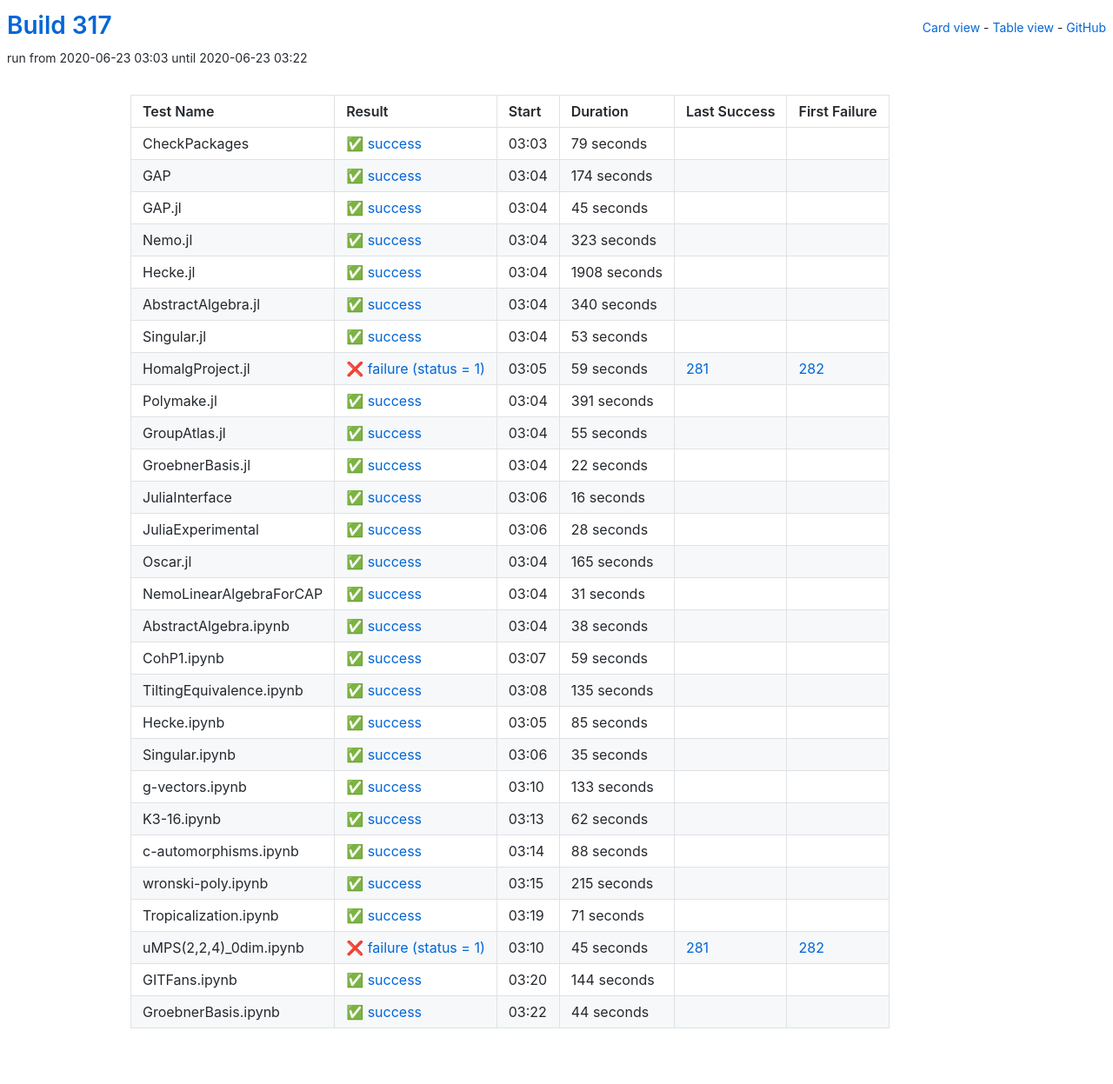
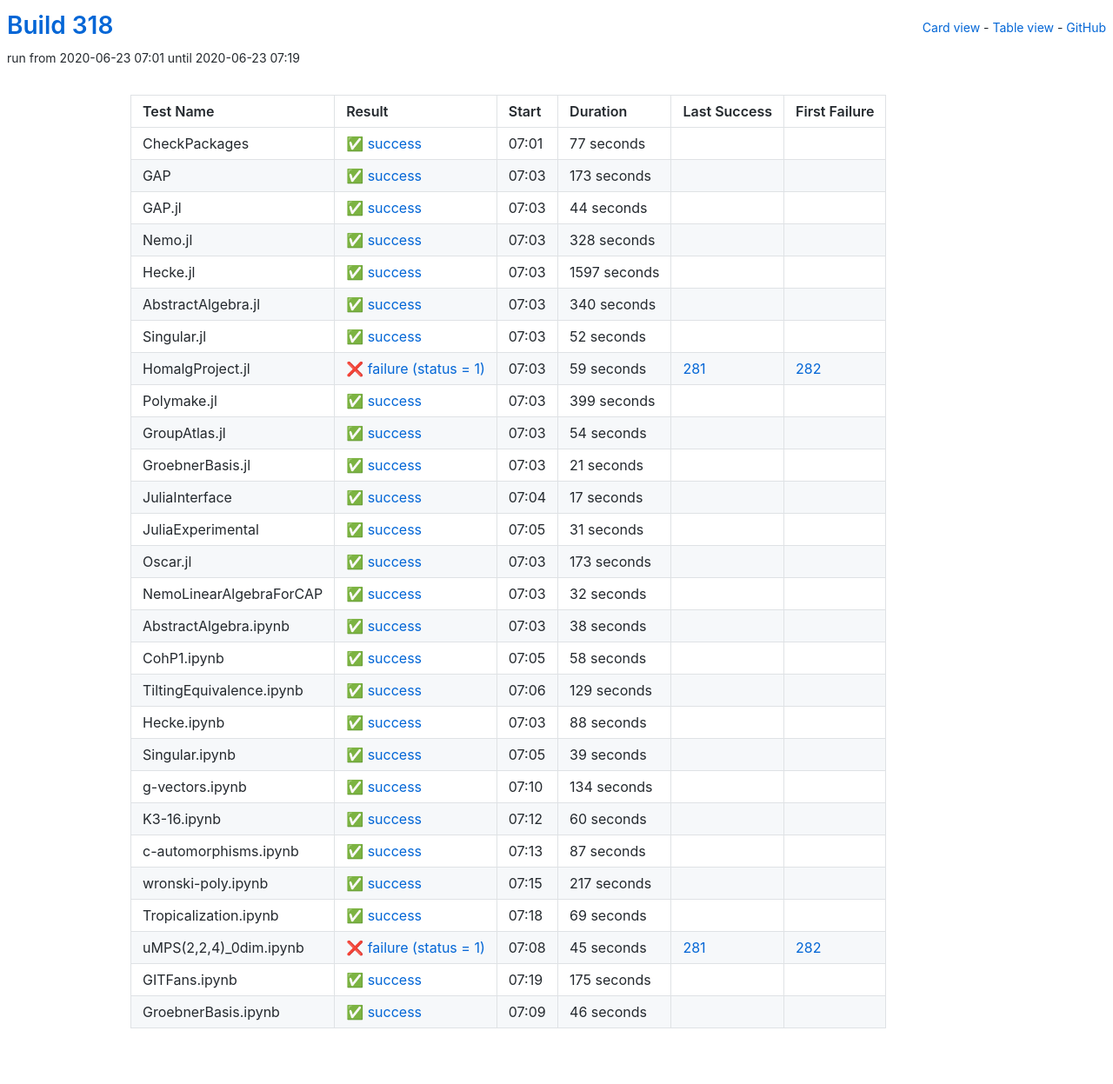
Before and after one commit to oscar-system/oscar-ci-status-stable, a Jekyll site: the page built from table.html, in a window 1280 px wide. Shown: the whole page at 87% size. Built offline with Jekyll 4.4.1, drawn with Linux system fonts in a browser that asks for light colours.

Commit message:
Build #318

```diff
--- a/_data/ci.yml
+++ b/_data/ci.yml
@@ -1,6 +1,6 @@
 ---
-build: 317
-build_url: https://oscarci.mathematik.uni-kl.de/job/oscar-stable/317/
+build: 318
+build_url: https://oscarci.mathematik.uni-kl.de/job/oscar-stable/318/
 job: oscar-stable
 organization: oscar-system
 repo: oscar-ci-status-stable
@@ -8,68 +8,68 @@ repourl: https://github.com/oscar-system/oscar-ci-status-stable
 tests:
 - name: CheckPackages
   id: checkpackages
-  log: https://oscarci.mathematik.uni-kl.de/job/oscar-stable/317/artifact/logs/build-317/CheckPackages.log
-  start: 2020-06-23 03:03
+  log: https://oscarci.mathematik.uni-kl.de/job/oscar-stable/318/artifact/logs/build-318/CheckPackages.log
+  start: 2020-06-23 07:01
   success: true
   exitcode: 0
   status: success
-  duration: 79
+  duration: 77
   last_success: false
   last_success_url:
   first_failure: false
   first_failure_url:
 - name: GAP
   id: gap
-  log: https://oscarci.mathematik.uni-kl.de/job/oscar-stable/317/artifact/logs/build-317/GAP.log
-  start: 2020-06-23 03:04
+  log: https://oscarci.mathematik.uni-kl.de/job/oscar-stable/318/artifact/logs/build-318/GAP.log
+  start: 2020-06-23 07:03
   success: true
   exitcode: 0
   status: success
-  duration: 174
+  duration: 173
   last_success: false
   last_success_url:
   first_failure: false
   first_failure_url:
 - name: GAP.jl
   id: gap-jl
-  log: https://oscarci.mathematik.uni-kl.de/job/oscar-stable/317/artifact/logs/build-317/GAP.jl.log
-  start: 2020-06-23 03:04
+  log: https://oscarci.mathematik.uni-kl.de/job/oscar-stable/318/artifact/logs/build-318/GAP.jl.log
+  start: 2020-06-23 07:03
   success: true
   exitcode: 0
   status: success
-  duration: 45
+  duration: 44
   last_success: false
   last_success_url:
   first_failure: false
   first_failure_url:
 - name: Nemo.jl
   id: nemo-jl
-  log: https://oscarci.mathematik.uni-kl.de/job/oscar-stable/317/artifact/logs/build-317/Nemo.jl.log
-  start: 2020-06-23 03:04
+  log: https://oscarci.mathematik.uni-kl.de/job/oscar-stable/318/artifact/logs/build-318/Nemo.jl.log
+  start: 2020-06-23 07:03
   success: true
   exitcode: 0
   status: success
-  duration: 323
+  duration: 328
   last_success: false
   last_success_url:
   first_failure: false
   first_failure_url:
 - name: Hecke.jl
   id: hecke-jl
-  log: https://oscarci.mathematik.uni-kl.de/job/oscar-stable/317/artifact/logs/build-317/Hecke.jl.log
-  start: 2020-06-23 03:04
+  log: https://oscarci.mathematik.uni-kl.de/job/oscar-stable/318/artifact/logs/build-318/Hecke.jl.log
+  start: 2020-06-23 07:03
   success: true
   exitcode: 0
   status: success
-  duration: 1908
+  duration: 1597
   last_success: false
   last_success_url:
   first_failure: false
   first_failure_url:
 - name: AbstractAlgebra.jl
   id: abstractalgebra-jl
-  log: https://oscarci.mathematik.uni-kl.de/job/oscar-stable/317/artifact/logs/build-317/AbstractAlgebra.jl.log
-  start: 2020-06-23 03:04
+  log: https://oscarci.mathematik.uni-kl.de/job/oscar-stable/318/artifact/logs/build-318/AbstractAlgebra.jl.log
+  start: 2020-06-23 07:03
   success: true
   exitcode: 0
   status: success
@@ -80,20 +80,20 @@ tests:
   first_failure_url:
 - name: Singular.jl
   id: singular-jl
-  log: https://oscarci.mathematik.uni-kl.de/job/oscar-stable/317/artifact/logs/build-317/Singular.jl.log
-  start: 2020-06-23 03:04
+  log: https://oscarci.mathematik.uni-kl.de/job/oscar-stable/318/artifact/logs/build-318/Singular.jl.log
+  start: 2020-06-23 07:03
   success: true
   exitcode: 0
   status: success
-  duration: 53
+  duration: 52
   last_success: false
   last_success_url:
   first_failure: false
   first_failure_url:
 - name: HomalgProject.jl
   id: homalgproject-jl
-  log: https://oscarci.mathematik.uni-kl.de/job/oscar-stable/317/artifact/logs/build-317/HomalgProject.jl.log
-  start: 2020-06-23 03:05
+  log: https://oscarci.mathematik.uni-kl.de/job/oscar-stable/318/artifact/logs/build-318/HomalgProject.jl.log
+  start: 2020-06-23 07:03
   success: false
   exitcode: 1
   status: failure
@@ -104,80 +104,56 @@ tests:
   first_failure_url: https://oscarci.mathematik.uni-kl.de/job/oscar-stable/282/
 - name: Polymake.jl
   id: polymake-jl
-  log: https://oscarci.mathematik.uni-kl.de/job/oscar-stable/317/artifact/logs/build-317/Polymake.jl.log
-  start: 2020-06-23 03:04
+  log: https://oscarci.mathematik.uni-kl.de/job/oscar-stable/318/artifact/logs/build-318/Polymake.jl.log
+  start: 2020-06-23 07:03
   success: true
   exitcode: 0
   status: success
-  duration: 391
+  duration: 399
   last_success: false
   last_success_url:
   first_failure: false
   first_failure_url:
 - name: GroupAtlas.jl
   id: groupatlas-jl
-  log: https://oscarci.mathematik.uni-kl.de/job/oscar-stable/317/artifact/logs/build-317/GroupAtlas.jl.log
-  start: 2020-06-23 03:04
+  log: https://oscarci.mathematik.uni-kl.de/job/oscar-stable/318/artifact/logs/build-318/GroupAtlas.jl.log
+  start: 2020-06-23 07:03
   success: true
   exitcode: 0
   status: success
-  duration: 55
+  duration: 54
   last_success: false
   last_success_url:
   first_failure: false
   first_failure_url:
 - name: GroebnerBasis.jl
   id: groebnerbasis-jl
-  log: https://oscarci.mathematik.uni-kl.de/job/oscar-stable/317/artifact/logs/build-317/GroebnerBasis.jl.log
-  start: 2020-06-23 03:04
+  log: https://oscarci.mathematik.uni-kl.de/job/oscar-stable/318/artifact/logs/build-318/GroebnerBasis.jl.log
+  start: 2020-06-23 07:03
   success: true
   exitcode: 0
   status: success
-  duration: 22
+  duration: 21
   last_success: false
   last_success_url:
   first_failure: false
   first_failure_url:
 - name: JuliaInterface
   id: juliainterface
-  log: https://oscarci.mathematik.uni-kl.de/job/oscar-stable/317/artifact/logs/build-317/JuliaInterface.log
-  start: 2020-06-23 03:06
+  log: https://oscarci.mathematik.uni-kl.de/job/oscar-stable/318/artifact/logs/build-318/JuliaInterface.log
+  start: 2020-06-23 07:04
   success: true
   exitcode: 0
   status: success
-  duration: 16
+  duration: 17
   last_success: false
   last_success_url:
   first_failure: false
   first_failure_url:
 - name: JuliaExperimental
   id: juliaexperimental
-  log: https://oscarci.mathematik.uni-kl.de/job/oscar-stable/317/artifact/logs/build-317/JuliaExperimental.log
-  start: 2020-06-23 03:06
-  success: true
-  exitcode: 0
-  status: success
-  duration: 28
-  last_success: false
-  last_success_url:
-  first_failure: false
-  first_failure_url:
-- name: Oscar.jl
-  id: oscar-jl
-  log: https://oscarci.mathematik.uni-kl.de/job/oscar-stable/317/artifact/logs/build-317/Oscar.jl.log
-  start: 2020-06-23 03:04
-  success: true
-  exitcode: 0
-  status: success
-  duration: 165
-  last_success: false
-  last_success_url:
-  first_failure: false
-  first_failure_url:
-- name: NemoLinearAlgebraForCAP
-  id: nemolinearalgebraforcap
-  log: https://oscarci.mathematik.uni-kl.de/job/oscar-stable/317/artifact/logs/build-317/NemoLinearAlgebraForCAP.log
-  start: 2020-06-23 03:04
+  log: https://oscarci.mathematik.uni-kl.de/job/oscar-stable/318/artifact/logs/build-318/JuliaExperimental.log
+  start: 2020-06-23 07:05
   success: true
   exitcode: 0
   status: success
@@ -186,10 +162,34 @@ tests:
   last_success_url:
   first_failure: false
   first_failure_url:
+- name: Oscar.jl
+  id: oscar-jl
+  log: https://oscarci.mathematik.uni-kl.de/job/oscar-stable/318/artifact/logs/build-318/Oscar.jl.log
+  start: 2020-06-23 07:03
+  success: true
+  exitcode: 0
+  status: success
+  duration: 173
+  last_success: false
+  last_success_url:
+  first_failure: false
+  first_failure_url:
+- name: NemoLinearAlgebraForCAP
+  id: nemolinearalgebraforcap
+  log: https://oscarci.mathematik.uni-kl.de/job/oscar-stable/318/artifact/logs/build-318/NemoLinearAlgebraForCAP.log
+  start: 2020-06-23 07:03
+  success: true
+  exitcode: 0
+  status: success
+  duration: 32
+  last_success: false
+  last_success_url:
+  first_failure: false
+  first_failure_url:
 - name: AbstractAlgebra.ipynb
   id: abstractalgebra-ipynb
-  log: https://oscarci.mathematik.uni-kl.de/job/oscar-stable/317/artifact/logs/build-317/AbstractAlgebra.ipynb.log
-  start: 2020-06-23 03:04
+  log: https://oscarci.mathematik.uni-kl.de/job/oscar-stable/318/artifact/logs/build-318/AbstractAlgebra.ipynb.log
+  start: 2020-06-23 07:03
   success: true
   exitcode: 0
   status: success
@@ -200,80 +200,32 @@ tests:
   first_failure_url:
 - name: CohP1.ipynb
   id: cohp1-ipynb
-  log: https://oscarci.mathematik.uni-kl.de/job/oscar-stable/317/artifact/logs/build-317/CohP1.ipynb.log
-  start: 2020-06-23 03:07
+  log: https://oscarci.mathematik.uni-kl.de/job/oscar-stable/318/artifact/logs/build-318/CohP1.ipynb.log
+  start: 2020-06-23 07:05
   success: true
   exitcode: 0
   status: success
-  duration: 59
+  duration: 58
   last_success: false
   last_success_url:
   first_failure: false
   first_failure_url:
 - name: TiltingEquivalence.ipynb
   id: tiltingequivalence-ipynb
-  log: https://oscarci.mathematik.uni-kl.de/job/oscar-stable/317/artifact/logs/build-317/TiltingEquivalence.ipynb.log
-  start: 2020-06-23 03:08
+  log: https://oscarci.mathematik.uni-kl.de/job/oscar-stable/318/artifact/logs/build-318/TiltingEquivalence.ipynb.log
+  start: 2020-06-23 07:06
   success: true
   exitcode: 0
   status: success
-  duration: 135
+  duration: 129
   last_success: false
   last_success_url:
   first_failure: false
   first_failure_url:
 - name: Hecke.ipynb
   id: hecke-ipynb
-  log: https://oscarci.mathematik.uni-kl.de/job/oscar-stable/317/artifact/logs/build-317/Hecke.ipynb.log
-  start: 2020-06-23 03:05
-  success: true
-  exitcode: 0
-  status: success
-  duration: 85
-  last_success: false
-  last_success_url:
-  first_failure: false
-  first_failure_url:
-- name: Singular.ipynb
-  id: singular-ipynb
-  log: https://oscarci.mathematik.uni-kl.de/job/oscar-stable/317/artifact/logs/build-317/Singular.ipynb.log
-  start: 2020-06-23 03:06
-  success: true
-  exitcode: 0
-  status: success
-  duration: 35
-  last_success: false
-  last_success_url:
-  first_failure: false
-  first_failure_url:
-- name: g-vectors.ipynb
-  id: g-vectors-ipynb
-  log: https://oscarci.mathematik.uni-kl.de/job/oscar-stable/317/artifact/logs/build-317/g-vectors.ipynb.log
-  start: 2020-06-23 03:10
-  success: true
-  exitcode: 0
-  status: success
-  duration: 133
-  last_success: false
-  last_success_url:
-  first_failure: false
-  first_failure_url:
-- name: K3-16.ipynb
-  id: k3-16-ipynb
-  log: https://oscarci.mathematik.uni-kl.de/job/oscar-stable/317/artifact/logs/build-317/K3-16.ipynb.log
-  start: 2020-06-23 03:13
-  success: true
-  exitcode: 0
-  status: success
-  duration: 62
-  last_success: false
-  last_success_url:
-  first_failure: false
-  first_failure_url:
-- name: c-automorphisms.ipynb
-  id: c-automorphisms-ipynb
-  log: https://oscarci.mathematik.uni-kl.de/job/oscar-stable/317/artifact/logs/build-317/c-automorphisms.ipynb.log
-  start: 2020-06-23 03:14
+  log: https://oscarci.mathematik.uni-kl.de/job/oscar-stable/318/artifact/logs/build-318/Hecke.ipynb.log
+  start: 2020-06-23 07:03
   success: true
   exitcode: 0
   status: success
@@ -282,34 +234,82 @@ tests:
   last_success_url:
   first_failure: false
   first_failure_url:
-- name: wronski-poly.ipynb
-  id: wronski-poly-ipynb
-  log: https://oscarci.mathematik.uni-kl.de/job/oscar-stable/317/artifact/logs/build-317/wronski-poly.ipynb.log
-  start: 2020-06-23 03:15
+- name: Singular.ipynb
+  id: singular-ipynb
+  log: https://oscarci.mathematik.uni-kl.de/job/oscar-stable/318/artifact/logs/build-318/Singular.ipynb.log
+  start: 2020-06-23 07:05
   success: true
   exitcode: 0
   status: success
-  duration: 215
+  duration: 39
+  last_success: false
+  last_success_url:
+  first_failure: false
+  first_failure_url:
+- name: g-vectors.ipynb
+  id: g-vectors-ipynb
+  log: https://oscarci.mathematik.uni-kl.de/job/oscar-stable/318/artifact/logs/build-318/g-vectors.ipynb.log
+  start: 2020-06-23 07:10
+  success: true
+  exitcode: 0
+  status: success
+  duration: 134
+  last_success: false
+  last_success_url:
+  first_failure: false
+  first_failure_url:
+- name: K3-16.ipynb
+  id: k3-16-ipynb
+  log: https://oscarci.mathematik.uni-kl.de/job/oscar-stable/318/artifact/logs/build-318/K3-16.ipynb.log
+  start: 2020-06-23 07:12
+  success: true
+  exitcode: 0
+  status: success
+  duration: 60
+  last_success: false
+  last_success_url:
+  first_failure: false
+  first_failure_url:
+- name: c-automorphisms.ipynb
+  id: c-automorphisms-ipynb
+  log: https://oscarci.mathematik.uni-kl.de/job/oscar-stable/318/artifact/logs/build-318/c-automorphisms.ipynb.log
+  start: 2020-06-23 07:13
+  success: true
+  exitcode: 0
+  status: success
+  duration: 87
+  last_success: false
+  last_success_url:
+  first_failure: false
+  first_failure_url:
+- name: wronski-poly.ipynb
+  id: wronski-poly-ipynb
+  log: https://oscarci.mathematik.uni-kl.de/job/oscar-stable/318/artifact/logs/build-318/wronski-poly.ipynb.log
+  start: 2020-06-23 07:15
+  success: true
+  exitcode: 0
+  status: success
+  duration: 217
   last_success: false
   last_success_url:
   first_failure: false
   first_failure_url:
 - name: Tropicalization.ipynb
   id: tropicalization-ipynb
-  log: https://oscarci.mathematik.uni-kl.de/job/oscar-stable/317/artifact/logs/build-317/Tropicalization.ipynb.log
-  start: 2020-06-23 03:19
+  log: https://oscarci.mathematik.uni-kl.de/job/oscar-stable/318/artifact/logs/build-318/Tropicalization.ipynb.log
+  start: 2020-06-23 07:18
   success: true
   exitcode: 0
   status: success
-  duration: 71
+  duration: 69
   last_success: false
   last_success_url:
   first_failure: false
   first_failure_url:
 - name: uMPS(2,2,4)_0dim.ipynb
   id: umps-2-2-4-0dim-ipynb
-  log: https://oscarci.mathematik.uni-kl.de/job/oscar-stable/317/artifact/logs/build-317/uMPS-2-2-4-_0dim.ipynb.log
-  start: 2020-06-23 03:10
+  log: https://oscarci.mathematik.uni-kl.de/job/oscar-stable/318/artifact/logs/build-318/uMPS-2-2-4-_0dim.ipynb.log
+  start: 2020-06-23 07:08
   success: false
   exitcode: 1
   status: failure
@@ -320,24 +320,24 @@ tests:
   first_failure_url: https://oscarci.mathematik.uni-kl.de/job/oscar-stable/282/
 - name: GITFans.ipynb
   id: gitfans-ipynb
-  log: https://oscarci.mathematik.uni-kl.de/job/oscar-stable/317/artifact/logs/build-317/GITFans.ipynb.log
-  start: 2020-06-23 03:20
+  log: https://oscarci.mathematik.uni-kl.de/job/oscar-stable/318/artifact/logs/build-318/GITFans.ipynb.log
+  start: 2020-06-23 07:19
   success: true
   exitcode: 0
   status: success
-  duration: 144
+  duration: 175
   last_success: false
   last_success_url:
   first_failure: false
   first_failure_url:
 - name: GroebnerBasis.ipynb
   id: groebnerbasis-ipynb
-  log: https://oscarci.mathematik.uni-kl.de/job/oscar-stable/317/artifact/logs/build-317/GroebnerBasis.ipynb.log
-  start: 2020-06-23 03:22
+  log: https://oscarci.mathematik.uni-kl.de/job/oscar-stable/318/artifact/logs/build-318/GroebnerBasis.ipynb.log
+  start: 2020-06-23 07:09
   success: true
   exitcode: 0
   status: success
-  duration: 44
+  duration: 46
   last_success: false
   last_success_url:
   first_failure: false
```
Also changed, not shown: README.md.
